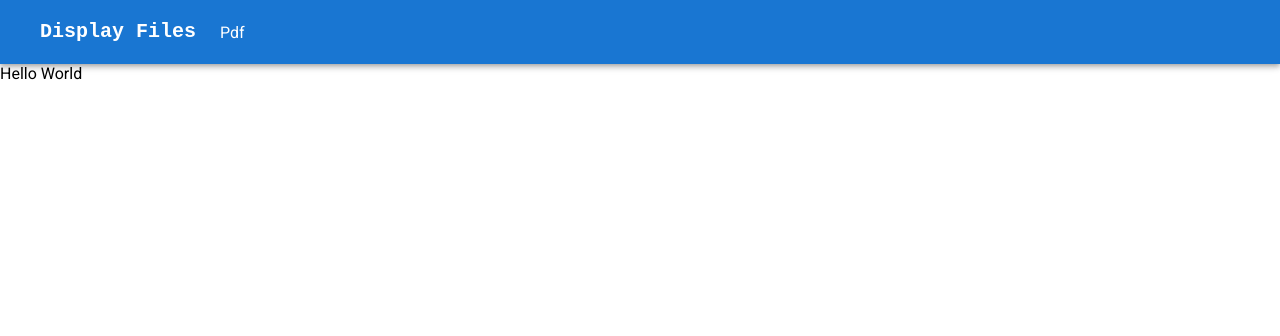
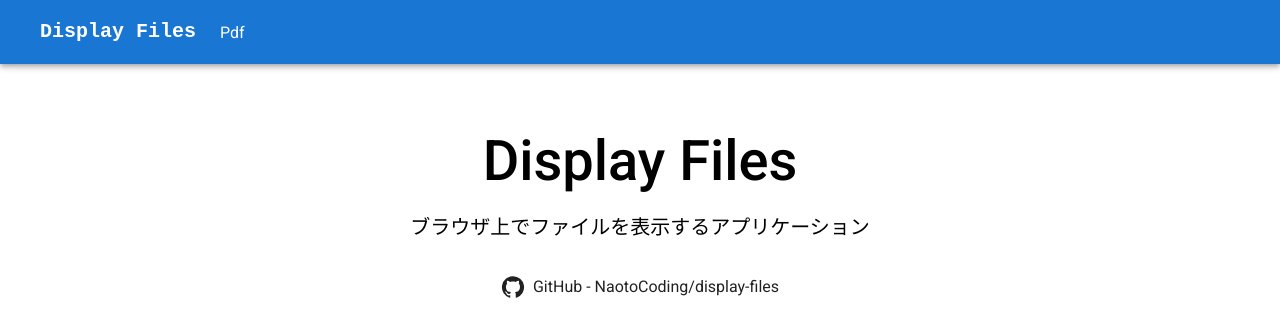
Before and after one commit to NaotoCoding/display-files, a Next.js app: page / in a window 1280 px wide. Shown: the top 336 px of the page. Built offline with nearby package versions, Linux system fonts and the light colour scheme; some icons are missing; what @mui/material-nextjs would draw is missing.

Commit message:
トップ画面を修正

```diff
--- a/app/page.tsx
+++ b/app/page.tsx
@@ -1,3 +1,61 @@
+import { GitHub } from "@mui/icons-material";
+import { Box, Container, Link, Typography } from "@mui/material";
+
 export default function Home() {
-  return <>Hello World</>;
+  return (
+    <Container maxWidth="sm">
+      <Box
+        sx={{
+          display: "flex",
+          flexDirection: "column",
+          alignItems: "center",
+          justifyContent: "center",
+          py: 8,
+          gap: 4,
+        }}
+      >
+        <Box
+          sx={{
+            display: "flex",
+            flexDirection: "column",
+            alignItems: "center",
+            gap: 2,
+          }}
+        >
+          <Typography
+            variant="h2"
+            component="h2"
+            sx={{
+              fontWeight: 450,
+              fontSize: { xs: "2.5rem", sm: "3.5rem" },
+            }}
+          >
+            Display Files
+          </Typography>
+
+          <Typography variant="h6" align="center" sx={{ mb: 2 }}>
+            ブラウザ上でファイルを表示するアプリケーション
+          </Typography>
+
+          <Link
+            href="https://github.com/NaotoCoding/display-files"
+            target="_blank"
+            rel="noopener noreferrer"
+            sx={{
+              display: "flex",
+              alignItems: "center",
+              gap: 1,
+              color: "text.primary",
+              textDecoration: "none",
+            }}
+          >
+            <GitHub />
+            <Typography variant="body1">
+              GitHub - NaotoCoding/display-files
+            </Typography>
+          </Link>
+        </Box>
+      </Box>
+    </Container>
+  );
 }
```
